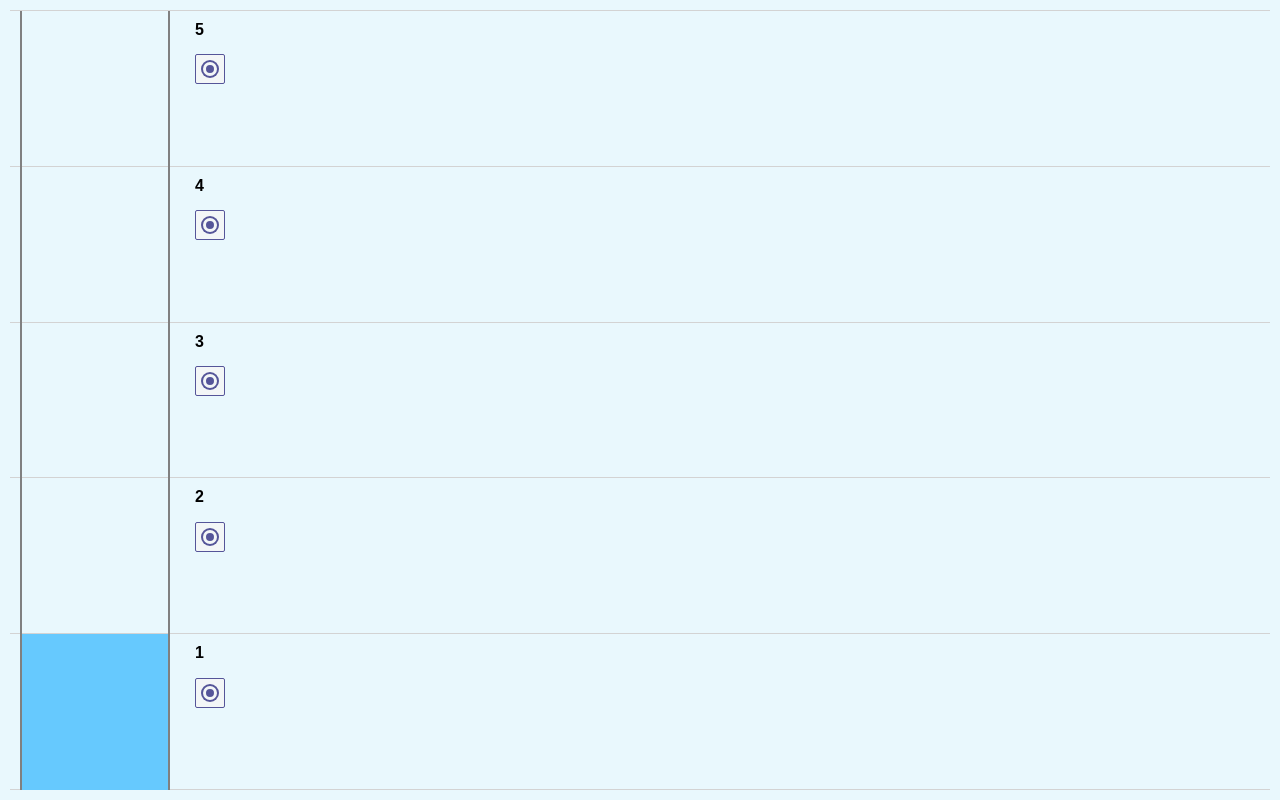
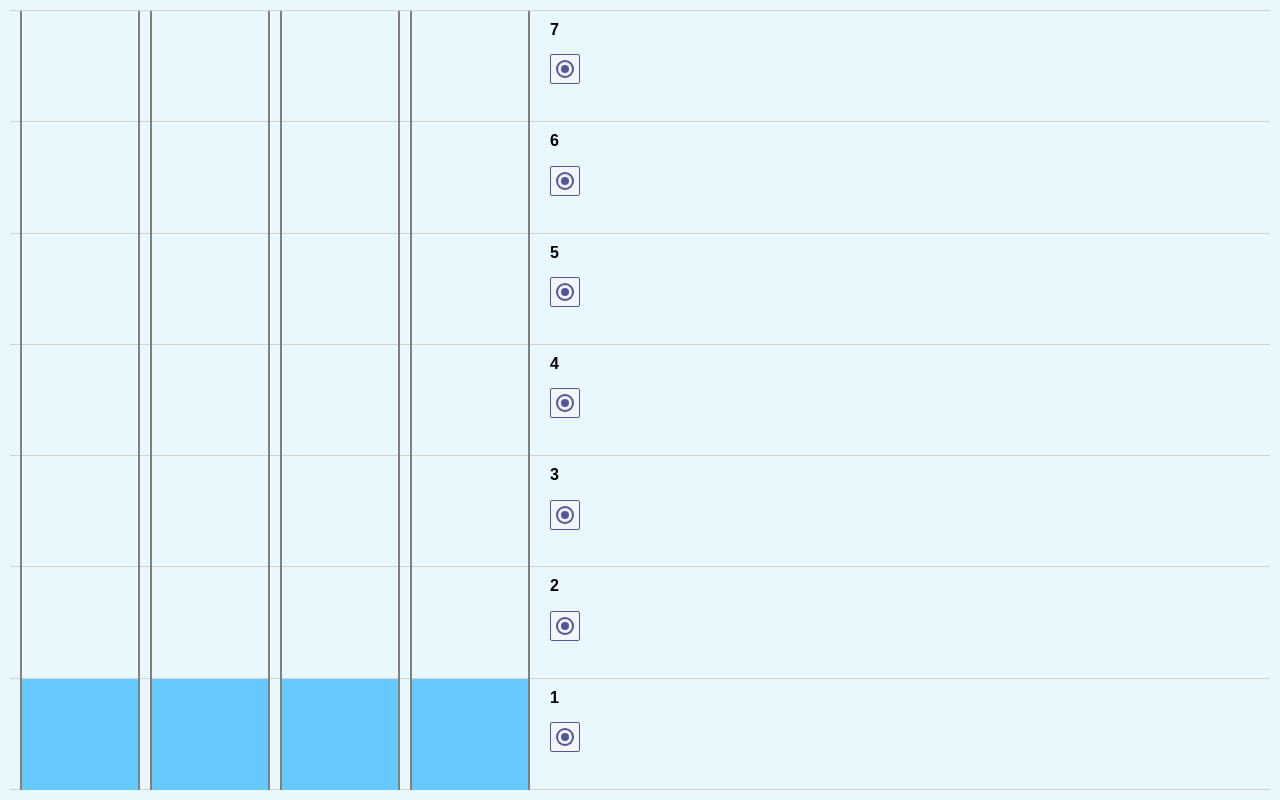
Before and after one commit to baraboza/trueconf-test, a Nuxt app: page / in a window 1280 px wide. Built offline with nearby package versions, Linux system fonts and the light colour scheme.

Commit message:
доработал реализацию под несколько лифтов

```diff
--- a/components/TheLift.vue
+++ b/components/LiftShaft.vue
@@ -1,6 +1,7 @@
 <template>
+  <div :class="$style.LiftShaft">
     <div
-    :class="[$style.TheLift, {
+      :class="[$style.lift, {
         [$style._waiting]: lift.waiting
       }]"
       :style="{
@@ -15,6 +16,7 @@
         v-text="boardText"
       />
     </div>
+  </div>
 </template>
 
 <script>
@@ -22,7 +24,7 @@ const ONE_FLOOR_SPEED = 1000
 const WAITING_DURATION = 3000
 
 export default {
-  name: 'TheLift',
+  name: 'LiftShaft',
 
   props: {
     height: {
@@ -83,7 +85,14 @@ export default {
 </script>
 
 <style lang="scss" module>
-.TheLift {
+.LiftShaft {
+  position: relative;
+  width: 120px;
+  border-left: 2px solid gray;
+  border-right: 2px solid gray;
+}
+
+.lift {
   position: absolute;
   left: 0;
   bottom: 0;
--- a/components/TheFloor.vue
+++ b/components/TheFloor.vue
@@ -31,7 +31,7 @@ export default {
 .TheFloor {
   flex-grow: 1;
   border-bottom: 1px solid lightgray;
-  padding: 10px 10px 10px 185px;
+  padding: 10px;
 }
 
 .number {
--- a/pages/index.vue
+++ b/pages/index.vue
@@ -6,14 +6,16 @@
           v-for="floor in floors"
           :key="floor.number"
           :floor="floor"
+          :style="{paddingLeft: floorPaddingLeft}"
           @button-click="onFloorButtonClick"
         />
       </div>
 
-      <div :class="$style.shaft">
-        <TheLift
+      <div ref="shafts" :class="$style.shafts">
+        <LiftShaft
           v-for="(lift, index) in lifts"
           :key="index"
+          :class="$style.shaft"
           :lift="lift"
           :height="liftHeight"
           :floors-number="floors.length"
@@ -27,17 +29,17 @@
 
 <script>
 import TheFloor from '@/components/TheFloor'
-import TheLift from '@/components/TheLift'
+import LiftShaft from '@/components/LiftShaft'
 
-const FLOORS_NUMBER = 5
-const LIFTS_NUMBER = 1
+const FLOORS_NUMBER = 7
+const LIFTS_NUMBER = 4
 
 export default {
   name: 'IndexPage',
 
   components: {
     TheFloor,
-    TheLift
+    LiftShaft
   },
 
   data () {
@@ -68,6 +70,10 @@ export default {
 
     liftHeight () {
       return `${100 / this.floors.length}%`
+    },
+
+    floorPaddingLeft () {
+      return `${this.lifts.length * 130 + 20}px`
     }
   },
 
@@ -192,13 +198,15 @@ export default {
   height: 100%;
 }
 
-.shaft {
+.shafts {
   position: absolute;
   top: 0;
-  left: 10px;
   bottom: 0;
-  width: 150px;
-  border-left: 2px solid gray;
-  border-right: 2px solid gray;
+  left: 0;
+  display: flex;
+}
+
+.shaft {
+  margin-left: 10px;
 }
 </style>
```
Lines whose indentation alone changed are shown as unchanged.
